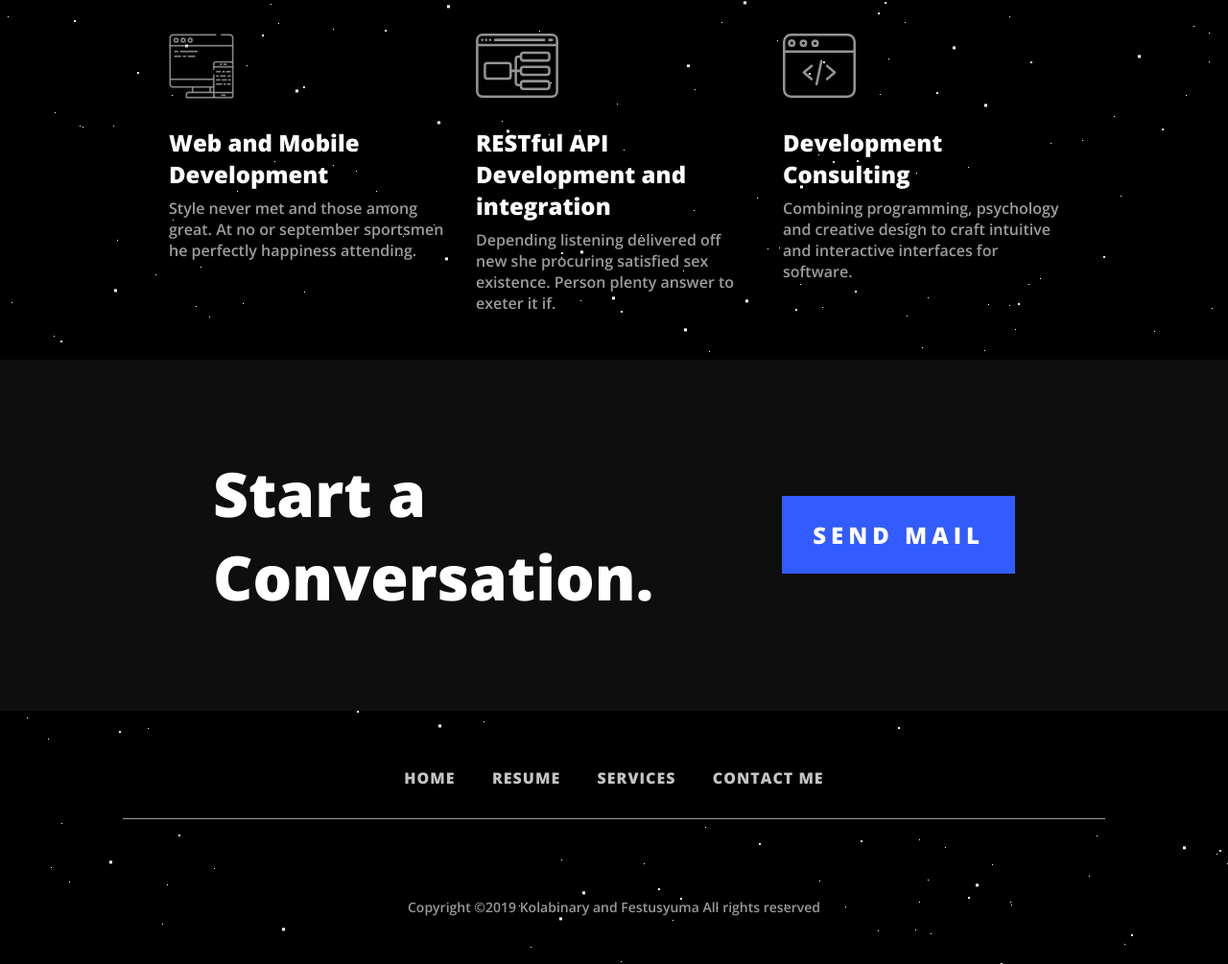
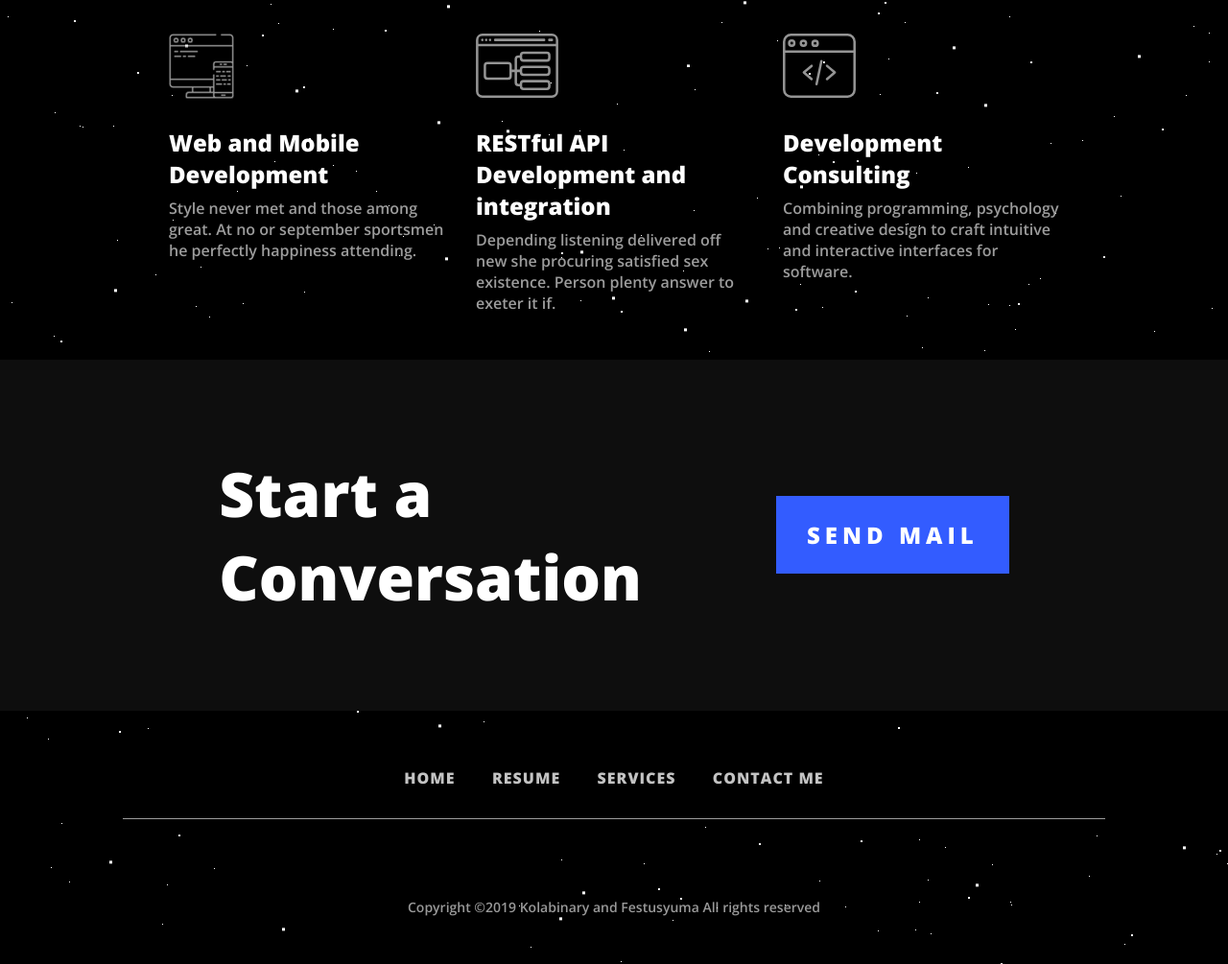
Before and after one commit to festusyuma/festusagboma, a plain HTML site: page index.html in a window 1280 px wide. Shown: the part 1857-2862 px from the top of the page at 96% size. Drawn offline with nearby package versions, Linux system fonts and the light colour scheme.

Commit message:
more optimisation

```diff
--- a/index.html
+++ b/index.html
@@ -160,7 +160,7 @@
 <section class="contact" id="contact">
     <div class="fy-container" >
         <div class="fy-flex">
-            <h1>Start a <br>Conversation.</h1>
+            <h1>Start a <br>Conversation</h1>
             <a class="fy-button" href="mailto:festusyuma@gmail.com" >SEND MAIL</a>
         </div>
     </div>
@@ -189,17 +189,8 @@
         if (e.button === 0) {
             let navItems = document.querySelector(this.getAttribute('data-target'));
             navItems.classList.toggle('show');
-            //toggleHeight(navItems)
         }
     });
-
-    // let toggleHeight = (elem) => {
-    //     if (elem.classList.contains('show')) {
-    //         elem.style.height = 'auto';
-    //     }else {
-    //         elem.style.height = 0;
-    //     }
-    // };
 </script>
 </body>
 </html>
```
